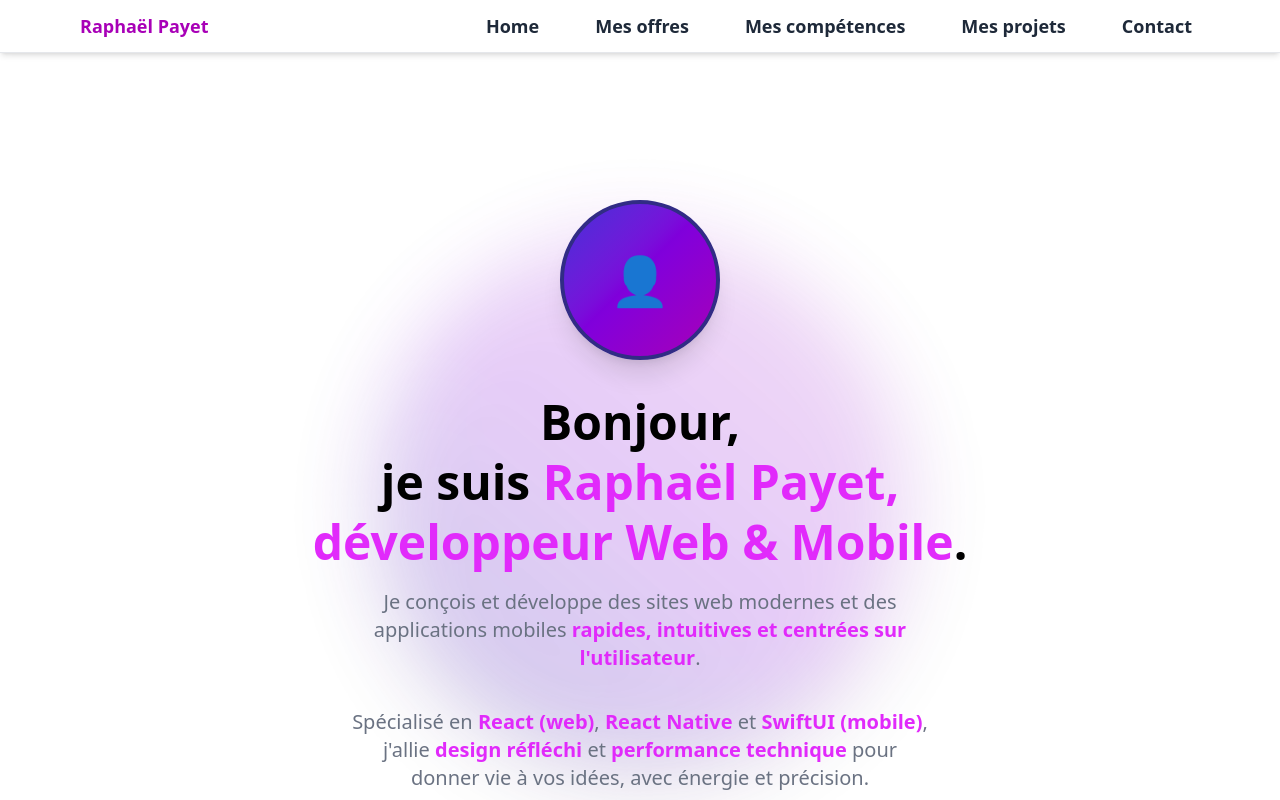
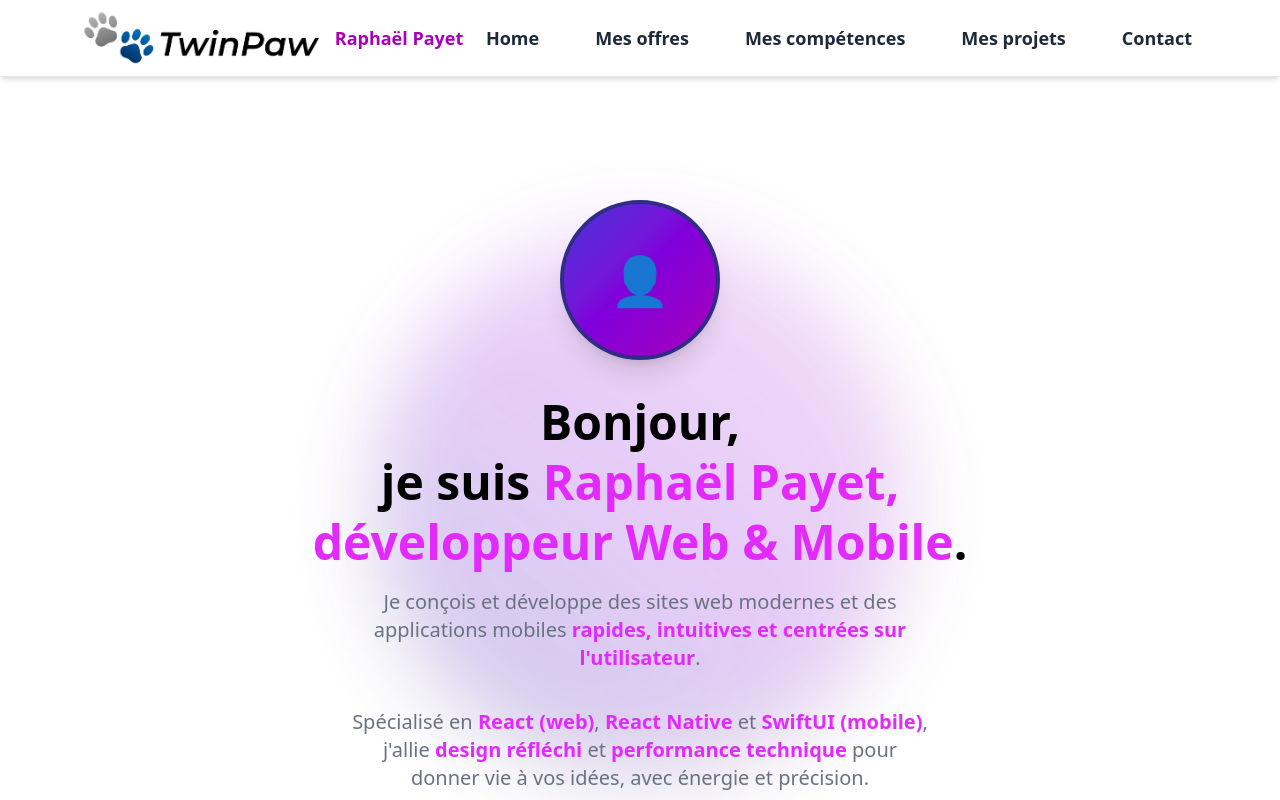
Before and after one commit to raphpay/Portfolio, a React (Vite) app: page / in a window 1280 px wide. Built offline with nearby package versions, Linux system fonts and the light colour scheme.

Commit message:
Add logo

```diff
--- a/src/ui/components/Navbar.tsx
+++ b/src/ui/components/Navbar.tsx
@@ -1,5 +1,7 @@
 import { AnimatePresence, motion } from "framer-motion";
 import { useState } from "react";
+import Logo from "../../assets/Logo-Website.png";
+import SmallLogo from "../../assets/Small-Logo.png";
 import { useIsLargeScreen } from "../../hooks/useIsLargeScreen";
 
 const navItems = [
@@ -43,8 +45,13 @@ const Navbar = () => {
       className="fixed top-0 left-0 w-full z-50 bg-white/80 backdrop-blur-md shadow-md border-b border-gray-200"
     >
       <div className="max-w-6xl mx-auto px-4 py-2 flex items-center justify-between">
-        {/* Logo or Brand (optional) */}
-        <span className="font-bold text-lg text-fuchsia-700">
+        {/* Logo and Brand */}
+        <span className="flex items-center gap-2 font-bold text-lg text-fuchsia-700">
+          <img
+            src={isLarge ? Logo : SmallLogo}
+            alt="Logo"
+            className="h-10 md:h-15 pr-2 object-contain"
+          />
           Raphaël Payet
         </span>
         {isLarge ? (
```
Also changed, not shown: src/assets/Logo-Website.png (added), src/assets/Small-Logo.png (added).
